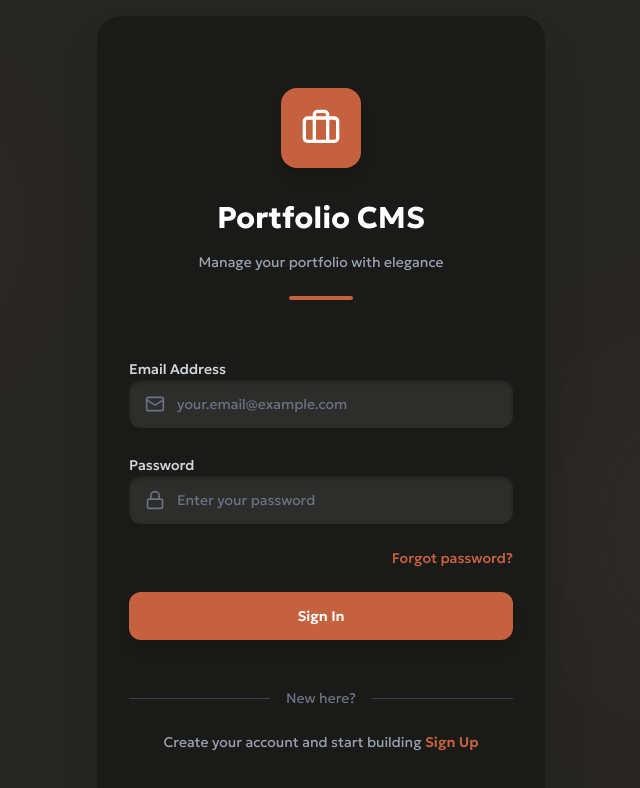
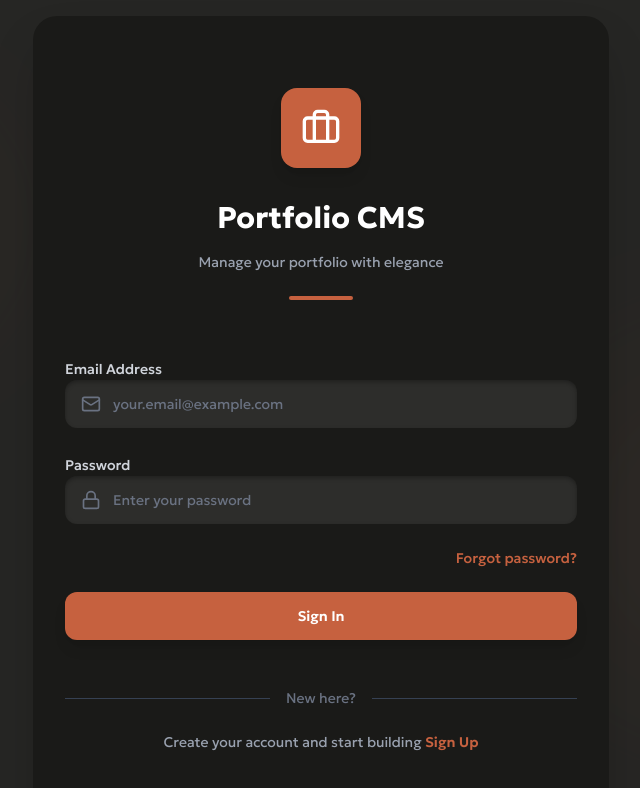
Before and after one commit to DavidWaza/portfolio-cms, a Next.js app: page /auth/login in a window 1280 px wide. Shown: the top 788 px of the page, without its empty margins (319-959 px from the left). Built offline with nearby package versions, Linux system fonts and the light colour scheme; what @supabase/auth-helpers-nextjs would draw is missing.

Commit message:
fix: expanded width of card

```diff
--- a/app/auth/login/page.tsx
+++ b/app/auth/login/page.tsx
@@ -55,7 +55,6 @@ const Login = () => {
       className="min-h-screen flex items-center justify-center p-4"
       style={{ backgroundColor: "#262624" }}
     >
-      {/* Decorative background elements */}
       <div className="absolute inset-0 overflow-hidden pointer-events-none">
         <div
           className="absolute top-20 left-10 w-72 h-72 rounded-full opacity-5"
@@ -68,11 +67,10 @@ const Login = () => {
       </div>
 
       <Card
-        className="w-full max-w-md shadow-2xl border-0 rounded-3xl overflow-hidden relative z-10"
+        className="w-full max-w-xl shadow-2xl border-0 rounded-3xl overflow-hidden relative z-10"
         style={{ backgroundColor: "#1a1a18" }}
       >
         <CardHeader className="flex flex-col items-center pt-12 pb-8 px-8 relative">
-          {/* Logo/Icon */}
           <div
             className="w-20 h-20 rounded-2xl flex items-center justify-center mb-6 shadow-lg"
             style={{ backgroundColor: "#C6613F" }}
@@ -86,8 +84,6 @@ const Login = () => {
           <p className="text-sm text-gray-400">
             Manage your portfolio with elegance
           </p>
-
-          {/* Decorative line */}
           <div
             className="w-16 h-1 rounded-full mt-4"
             style={{ backgroundColor: "#C6613F" }}
@@ -95,7 +91,6 @@ const Login = () => {
         </CardHeader>
 
         <CardContent className="space-y-6 px-8 pb-10">
-          {/* Email Field */}
           <div className="space-y-2">
             <label className="text-sm font-medium text-gray-300">
               Email Address
@@ -119,7 +114,6 @@ const Login = () => {
             </div>
           </div>
 
-          {/* Password Field */}
           <div className="space-y-2">
             <label className="text-sm font-medium text-gray-300">
               Password
@@ -143,7 +137,6 @@ const Login = () => {
             </div>
           </div>
 
-          {/* Forgot Password */}
           <div className="flex justify-end">
             <button
               className="text-sm font-medium transition-colors"
@@ -153,7 +146,6 @@ const Login = () => {
             </button>
           </div>
 
-          {/* Login Button */}
           <Button
             className="w-full text-white py-6 font-semibold rounded-xl transition-all duration-300 shadow-lg hover:shadow-xl transform hover:scale-[1.02] border-0"
             style={{ backgroundColor: "#C6613F" }}
@@ -162,7 +154,6 @@ const Login = () => {
             Sign In
           </Button>
 
-          {/* Divider */}
           <div className="relative flex items-center justify-center my-6">
             <div className="absolute inset-0 flex items-center">
               <div className="w-full border-t border-gray-700"></div>
```
